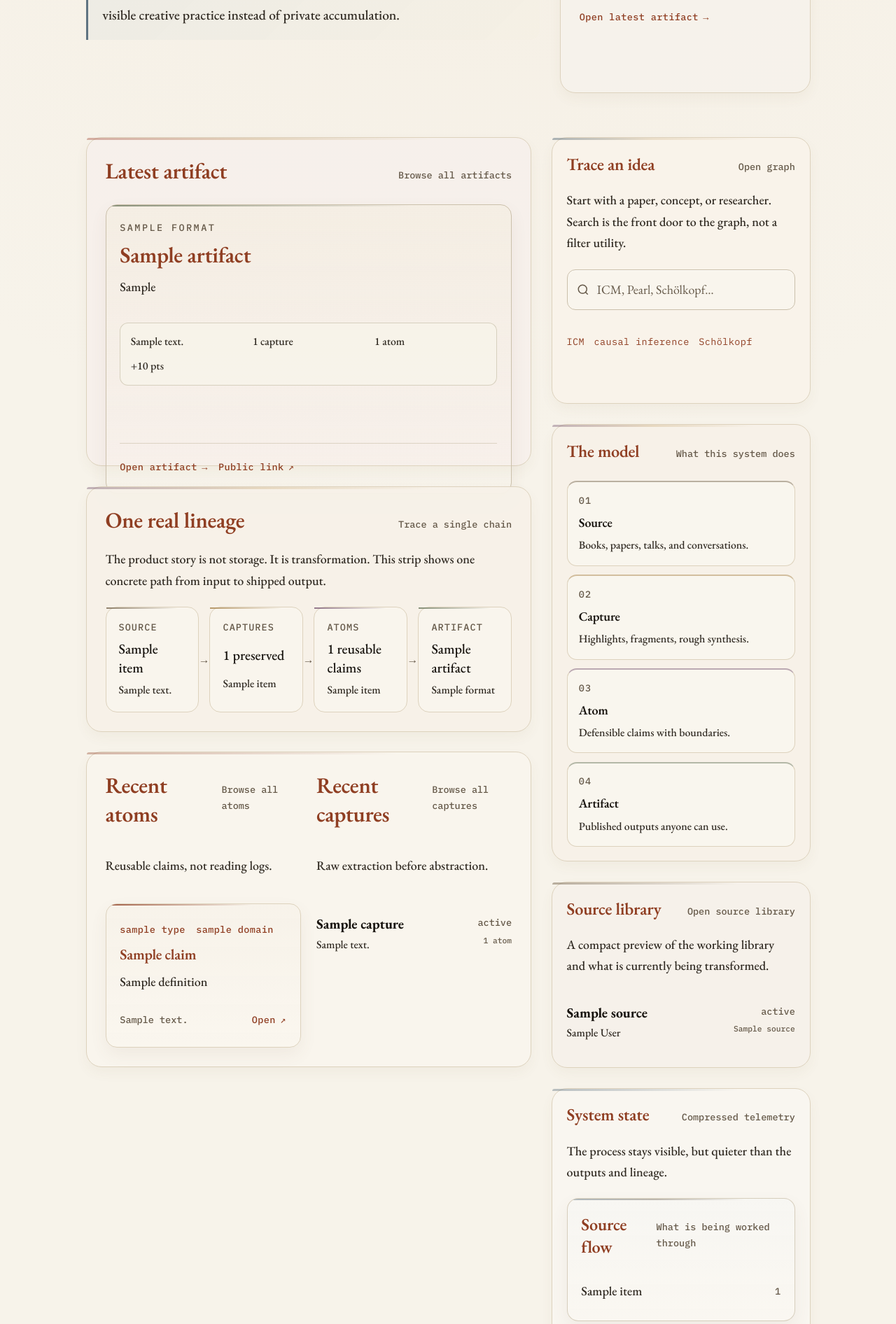
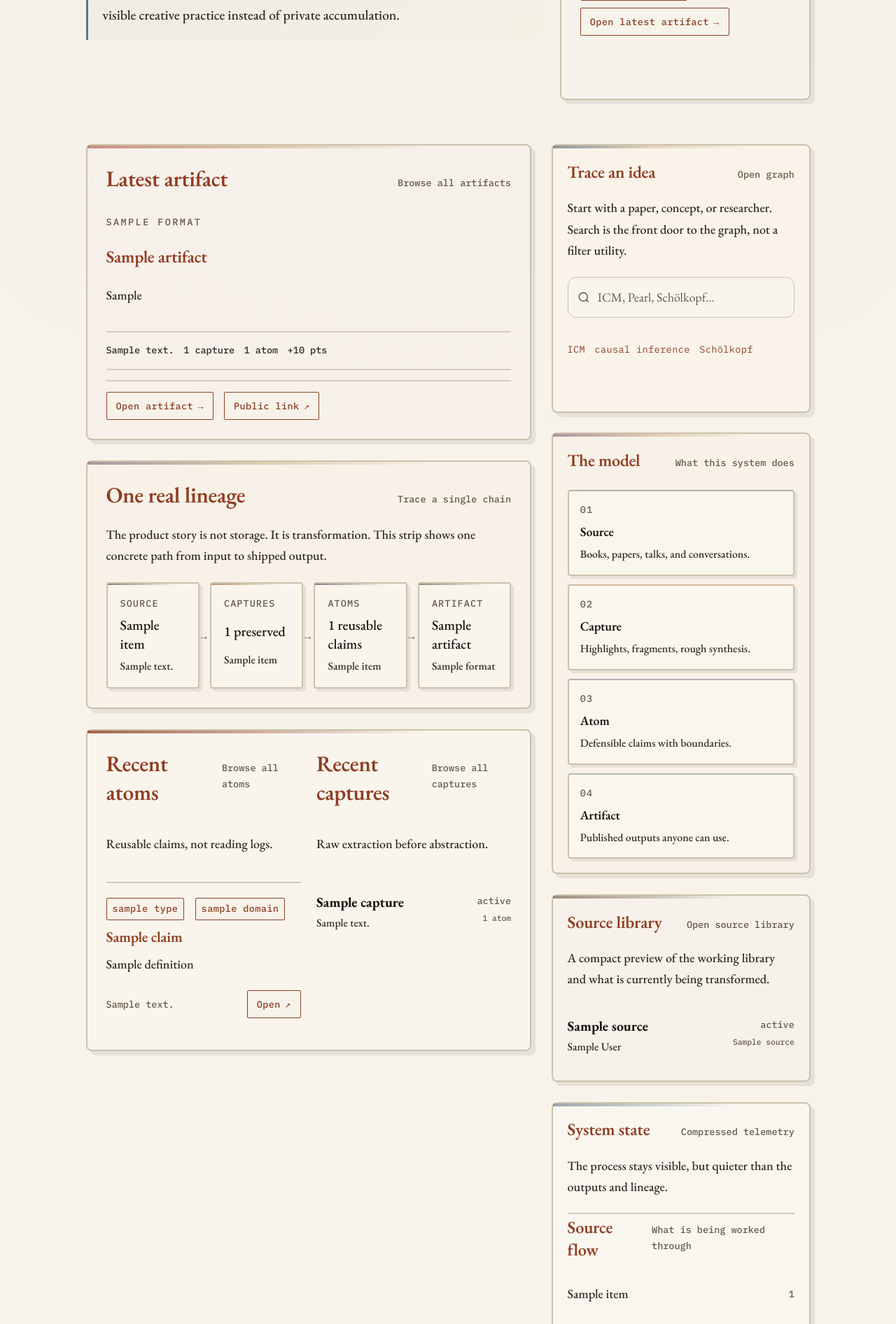
Before and after one commit to prabakaranc98/cognitive-ETL, a Python web app: template src/templates/index.html in a window 1280 px wide. Shown: the part 508-2400 px from the top of the page at 70% size. Run offline with Jinja, Linux system fonts and the light colour scheme; the template is opened without the code that fills it: most values are stand-ins (such as "Sample title", 1, 10 or a date in 2020).

Commit message:
Revamp card visuals and add feature-hero
Update UI styles to a flatter, offset-shadow aesthetic and introduce a new feature-hero component. Key changes:

- Global card tokens: reduce radius, replace soft blur shadows with offset block shadows, increase border thickness.
- Replace many gradient backgrounds with semi-opaque solid fills and stronger border accents for clearer separation.
- Add hover tweaks (translate and small shadow) and refine card hover transforms to use 2D offsets.
- Introduce feature-hero markup and styles (.feature-hero, feature-hero__meta, feature-hero__body, feature-hero__actions) and wire it into index.html for latest_artifact.
- Add “flat” variants for compact items (.atom-card--flat, .panel--flat) to remove card shadows/borders and use top/bottom separators instead.
- Standardize small UI elements: badges/tags/filter-btn now use bordered pill styling; many panels/cards now use 2px borders, adjusted radii and padding; note previews and link lists converted to left-border style.
- Minor spacing, clamp and overflow fixes (min-width, overflow-wrap) to improve text layout.

Template updates: swapped spotlight-card usage for the new feature-hero, added atom-card--flat and panel--flat classes to compact/quiet sections.

```diff
--- a/src/static/css/style.css
+++ b/src/static/css/style.css
@@ -51,9 +51,9 @@
   --accent-graph: #7b6a52;
 
   --transition: 220ms ease;
-  --radius-card: 16px;
-  --shadow-card: 0 10px 24px rgba(111, 92, 66, 0.07);
-  --shadow-card-hover: 0 16px 32px rgba(111, 92, 66, 0.11);
+  --radius-card: 4px;
+  --shadow-card: 5px 5px 0 rgba(23, 19, 14, 0.16);
+  --shadow-card-hover: 8px 8px 0 rgba(23, 19, 14, 0.2);
 }
 
 *, *::before, *::after {
@@ -392,10 +392,22 @@ h1, h2, h3, h4 {
   align-items: center;
   justify-content: center;
   min-height: 2rem;
+  padding: 0.42rem 0.72rem;
+  border: 1.5px solid currentColor;
+  border-radius: 2px;
+  background: rgba(247, 243, 234, 0.9);
   color: var(--color-accent);
   font-family: var(--font-mono);
   font-size: var(--text-xs);
   letter-spacing: 0.03em;
+}
+
+.button-primary:hover,
+.button-secondary:hover,
+.card__action:hover {
+  opacity: 1;
+  transform: translate(-1px, -1px);
+  box-shadow: 3px 3px 0 rgba(23, 19, 14, 0.12);
 }
 
 .button-primary::after,
@@ -683,10 +695,10 @@ h1, h2, h3, h4 {
   position: relative;
   margin-bottom: var(--space-section);
   padding: 1.5rem;
-  border: 1px solid var(--color-border-light);
-  border-radius: 22px;
+  border: 2px solid var(--color-border);
+  border-radius: 8px;
   background: rgba(250, 246, 238, 0.92);
-  box-shadow: 0 8px 18px rgba(111, 92, 66, 0.05);
+  box-shadow: 6px 6px 0 rgba(23, 19, 14, 0.08);
 }
 
 .section-shell::before {
@@ -694,10 +706,10 @@ h1, h2, h3, h4 {
   position: absolute;
   inset: 0 auto auto 0;
   width: 100%;
-  height: 3px;
-  border-radius: 22px 22px 0 0;
-  background: linear-gradient(90deg, rgba(143, 62, 34, 0.5), transparent 70%);
-  opacity: 0.7;
+  height: 4px;
+  border-radius: 0;
+  background: linear-gradient(90deg, rgba(143, 62, 34, 0.8), transparent 76%);
+  opacity: 1;
 }
 
 .section-shell--search {
@@ -813,9 +825,10 @@ h1, h2, h3, h4 {
   display: grid;
   gap: 0.45rem;
   padding: 0.9rem 1rem 1rem;
-  border: 1px solid var(--color-border-light);
-  border-radius: 14px;
+  border: 2px solid var(--color-border);
+  border-radius: 4px;
   background: rgba(250, 246, 238, 0.88);
+  box-shadow: 4px 4px 0 rgba(23, 19, 14, 0.08);
 }
 
 .workflow-step__index {
@@ -919,7 +932,39 @@ h1, h2, h3, h4 {
 
 .atom-grid--compact {
   grid-template-columns: 1fr;
-  gap: 1rem;
+  gap: 0.45rem;
+}
+
+.feature-hero {
+  display: grid;
+  gap: 0.8rem;
+  min-width: 0;
+  padding-top: 0.15rem;
+}
+
+.feature-hero__body {
+  max-width: 44rem;
+}
+
+.feature-hero__meta {
+  display: flex;
+  flex-wrap: wrap;
+  gap: 0.45rem 0.75rem;
+  padding: 0.8rem 0;
+  border-top: 2px solid rgba(203, 192, 171, 0.72);
+  border-bottom: 2px solid rgba(203, 192, 171, 0.72);
+}
+
+.feature-hero__meta span {
+  min-width: 0;
+  color: var(--color-text-secondary);
+  font-family: var(--font-mono);
+  font-size: var(--text-xs);
+  overflow-wrap: anywhere;
+}
+
+.feature-hero__actions {
+  margin-top: 0.1rem;
 }
 
 .lineage-strip {
@@ -935,9 +980,10 @@ h1, h2, h3, h4 {
   gap: 0.35rem;
   min-width: 0;
   padding: 0.95rem 1rem 1rem;
-  border: 1px solid var(--color-border-light);
-  border-radius: 16px;
+  border: 2px solid var(--color-border);
+  border-radius: 4px;
   background: rgba(250, 246, 238, 0.88);
+  box-shadow: 4px 4px 0 rgba(23, 19, 14, 0.08);
 }
 
 .lineage-stage::before {
@@ -1017,7 +1063,7 @@ h1, h2, h3, h4 {
   position: relative;
   overflow: hidden;
   padding: 1.15rem 1.1rem 1.1rem;
-  border: 1px solid var(--color-border-light);
+  border: 2px solid var(--color-border);
   border-radius: var(--radius-card);
   background: rgba(250, 246, 238, 0.9);
   box-shadow: var(--shadow-card);
@@ -1037,8 +1083,8 @@ h1, h2, h3, h4 {
   position: absolute;
   inset: 0 auto auto 0;
   width: 100%;
-  height: 2px;
-  background: linear-gradient(90deg, rgba(143, 62, 34, 0.42), transparent 75%);
+  height: 4px;
+  background: linear-gradient(90deg, rgba(143, 62, 34, 0.86), transparent 78%);
 }
 
 .card--interactive:hover,
@@ -1143,8 +1189,8 @@ h1, h2, h3, h4 {
 }
 
 .spotlight-card--artifact {
-  background: linear-gradient(180deg, rgba(243, 236, 221, 0.55), transparent);
-  border-color: var(--color-border);
+  background: rgba(243, 236, 221, 0.95);
+  border-color: var(--color-text);
 }
 
 .spotlight-card--artifact .spotlight-card__title {
@@ -1182,8 +1228,10 @@ h1, h2, h3, h4 {
 .card__badge,
 .tag,
 .filter-btn {
-  border: none;
-  background: transparent;
+  border: 1.5px solid currentColor;
+  border-radius: 2px;
+  padding: 0.2rem 0.45rem;
+  background: rgba(247, 243, 234, 0.86);
   color: var(--color-accent);
   font-family: var(--font-mono);
   font-size: var(--text-xs);
@@ -1242,10 +1289,9 @@ h1, h2, h3, h4 {
   display: grid;
   gap: 0.2rem;
   margin: 0.75rem 0;
-  padding: 0.75rem 0.8rem;
-  border: 1px solid rgba(203, 192, 171, 0.7);
-  border-radius: 12px;
-  background: rgba(247, 243, 234, 0.92);
+  padding: 0.75rem 0;
+  border-top: 2px solid rgba(203, 192, 171, 0.72);
+  border-bottom: 2px solid rgba(203, 192, 171, 0.72);
   color: var(--color-text-secondary);
   font-size: var(--text-sm);
 }
@@ -1261,6 +1307,8 @@ h1, h2, h3, h4 {
   -webkit-box-orient: vertical;
   overflow: hidden;
   -webkit-line-clamp: 2;
+  min-width: 0;
+  overflow-wrap: anywhere;
 }
 
 .card--stage {
@@ -1310,11 +1358,29 @@ h1, h2, h3, h4 {
 }
 
 .atom-card {
-  background: linear-gradient(180deg, rgba(247, 242, 234, 0.96), rgba(250, 246, 238, 0.98));
+  background: rgba(247, 242, 234, 0.98);
 }
 
 .atom-card::before {
   background: linear-gradient(90deg, rgba(143, 62, 34, 0.82), transparent 75%);
+}
+
+.atom-card--flat {
+  padding: 0.95rem 0 1rem;
+  border: none;
+  border-top: 2px solid rgba(203, 192, 171, 0.82);
+  border-radius: 0;
+  background: transparent;
+  box-shadow: none;
+}
+
+.atom-card--flat::before {
+  display: none;
+}
+
+.atom-card--flat:hover {
+  transform: none;
+  box-shadow: none;
 }
 
 .card--search {
@@ -1328,8 +1394,26 @@ h1, h2, h3, h4 {
 }
 
 .panel--quiet {
-  background: linear-gradient(180deg, rgba(247, 246, 242, 0.96), rgba(250, 247, 241, 0.98));
-  border-color: rgba(203, 192, 171, 0.75);
+  background: rgba(247, 246, 242, 0.98);
+  border-color: rgba(203, 192, 171, 0.92);
+}
+
+.panel--flat {
+  padding: 0.15rem 0 0.2rem;
+  border: none;
+  border-top: 2px solid rgba(203, 192, 171, 0.82);
+  border-radius: 0;
+  background: transparent;
+  box-shadow: none;
+}
+
+.panel--flat::before {
+  display: none;
+}
+
+.panel--flat:hover {
+  transform: none;
+  box-shadow: none;
 }
 
 .panel--quiet::before,
@@ -1352,7 +1436,7 @@ h1, h2, h3, h4 {
 .card__actions {
   margin-top: auto;
   padding-top: 0.85rem;
-  border-top: 1px solid rgba(203, 192, 171, 0.6);
+  border-top: 2px solid rgba(203, 192, 171, 0.72);
 }
 
 .progress {
--- a/src/templates/index.html
+++ b/src/templates/index.html
@@ -44,17 +44,17 @@
             <a class="section__link" href="./artifacts.html">Browse all artifacts</a>
           </div>
           {% if latest_artifact %}
-          <article class="spotlight-card spotlight-card--artifact spotlight-card--lead">
+          <article class="feature-hero">
             <p class="spotlight-card__eyebrow">{{ latest_artifact.Format }}</p>
             <h2 class="spotlight-card__title">{{ latest_artifact.Name }}</h2>
-            <p class="spotlight-card__body">{{ latest_artifact['Chapter/Section'] }}</p>
-            <div class="card__details card__details--inline">
+            <p class="spotlight-card__body feature-hero__body">{{ latest_artifact['Chapter/Section'] }}</p>
+            <div class="feature-hero__meta">
               <span>{{ latest_artifact.source_summary }}</span>
               <span>{{ latest_artifact.capture_count }} capture{{ '' if latest_artifact.capture_count == 1 else 's' }}</span>
               <span>{{ latest_artifact.built_from_count }} atom{{ '' if latest_artifact.built_from_count == 1 else 's' }}</span>
               {% if latest_artifact.Points %}<span>+{{ latest_artifact.Points }} pts</span>{% endif %}
             </div>
-            <div class="card__actions">
+            <div class="card__actions feature-hero__actions">
               <a class="card__action" href="{{ latest_artifact.detail_href }}">Open artifact</a>
               {% if latest_artifact.public_url %}
               <a class="card__action card__action--subtle" href="{{ latest_artifact.public_url }}" target="_blank" rel="noreferrer">Public link</a>
@@ -112,7 +112,7 @@
           {% if featured_atoms %}
           <div class="atom-grid atom-grid--compact">
             {% for atom in featured_atoms %}
-            <article class="atom-card">
+            <article class="atom-card atom-card--flat">
               <div class="card__meta atom-card__meta">
                 <span class="tag tag--accent">{{ atom.Type or 'atom' }}</span>
                 {% for d in (atom.Domain or []) %}
@@ -253,7 +253,7 @@
       <p class="section__note">The process stays visible, but quieter than the outputs and lineage.</p>
 
       <div class="insight-grid">
-        <article class="panel panel--quiet">
+        <article class="panel panel--quiet panel--flat">
           <div class="section__header section__header--compact">
             <h2 class="section__title">Source flow</h2>
             <span class="section__link">What is being worked through</span>
@@ -268,7 +268,7 @@
           </div>
         </article>
 
-        <article class="panel panel--quiet">
+        <article class="panel panel--quiet panel--flat">
           <div class="section__header section__header--compact">
             <h2 class="section__title">Capture flow</h2>
             <span class="section__link">Extraction before abstraction</span>
@@ -283,7 +283,7 @@
           </div>
         </article>
 
-        <article class="panel panel--quiet">
+        <article class="panel panel--quiet panel--flat">
           <div class="section__header section__header--compact">
             <h2 class="section__title">Domains</h2>
             <span class="section__link">Where the graph is densest</span>
```
Also changed, not shown: other parts of src/static/css/style.css (+15 -14 lines).
